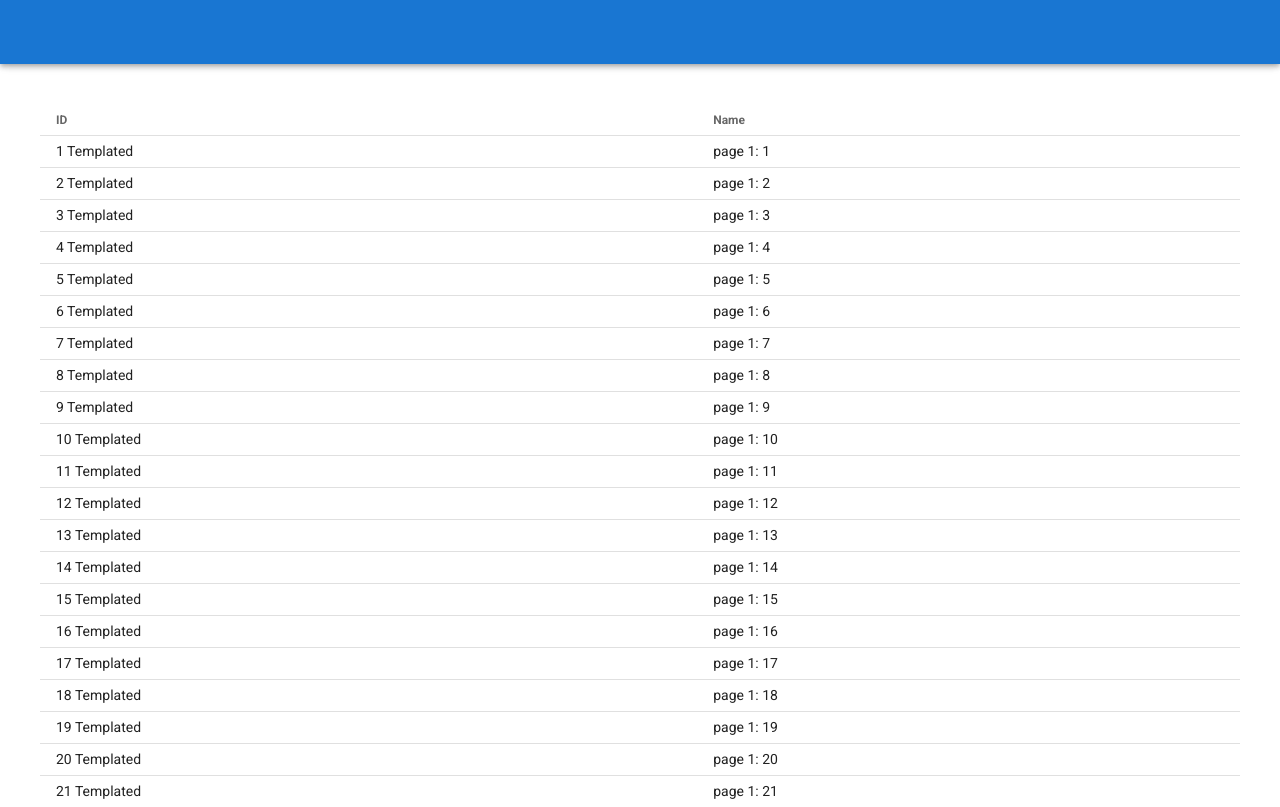
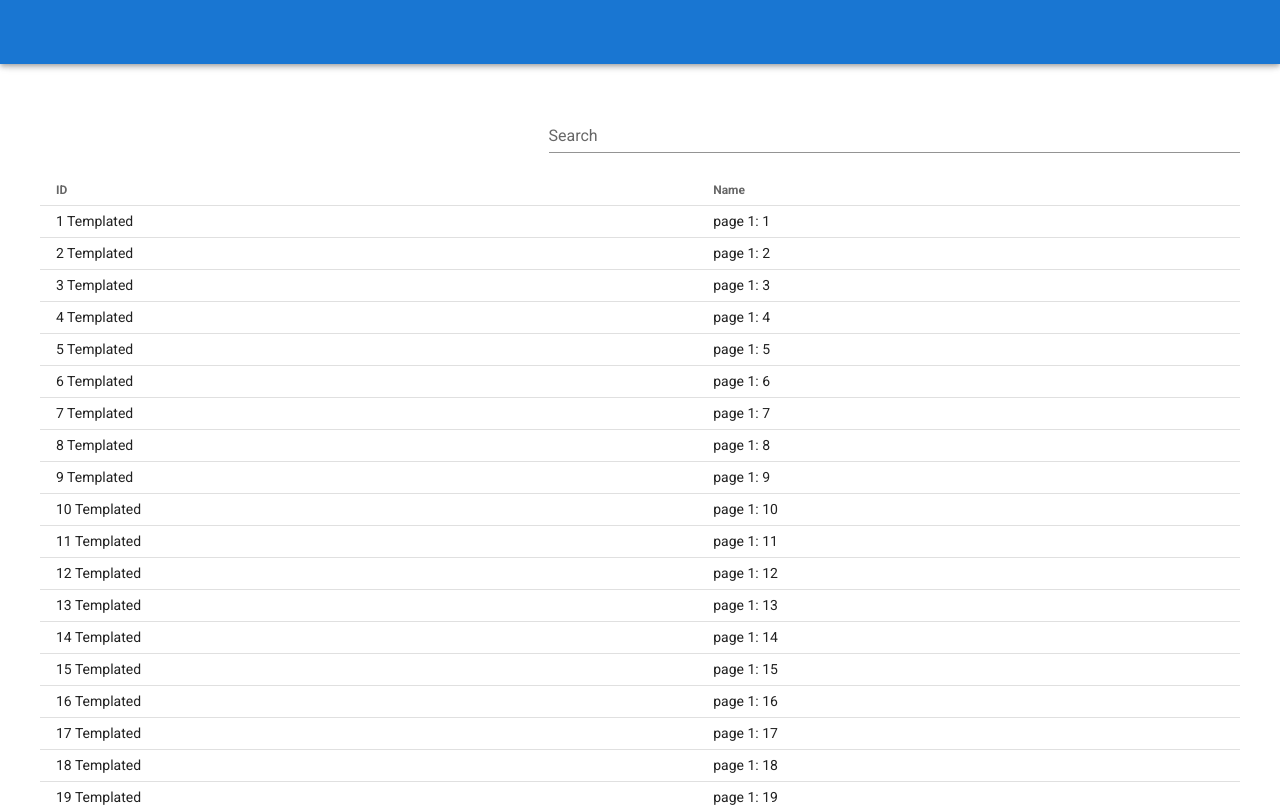
Before and after one commit to ElMatella/v-server-table, a Vue app: page / in a window 1280 px wide. Shown: the top 807 px of the page. Built offline with nearby package versions, Linux system fonts and the light colour scheme.

Commit message:
Reset to page 1 when searching

```diff
--- a/src/App.vue
+++ b/src/App.vue
@@ -5,11 +5,18 @@
       color="primary"
     >
     </v-app-bar>
-
     <v-main>
       <div class="pa-10">
+        <div class="d-flex">
+          <v-spacer />
+          <v-text-field
+            label="Search"
+            v-model="search"
+          ></v-text-field>
+        </div>
         <server-table
           :headers="headers"
+          :search="search"
           :fetch-fn="fetch1"
           dense
           class="mb-4"
@@ -119,7 +126,8 @@ export default {
       ],
       fetch1,
       fetchErrorOnSecondPage,
-      fetchErrorOnFirstPage
+      fetchErrorOnFirstPage,
+      search: null
     }
   }
 };
--- a/src/components/ServerTable.vue
+++ b/src/components/ServerTable.vue
@@ -94,6 +94,7 @@ export default {
     },
     search: {
       handler () {
+        this.page = 1
         this.fetch()
       }
     }
```
